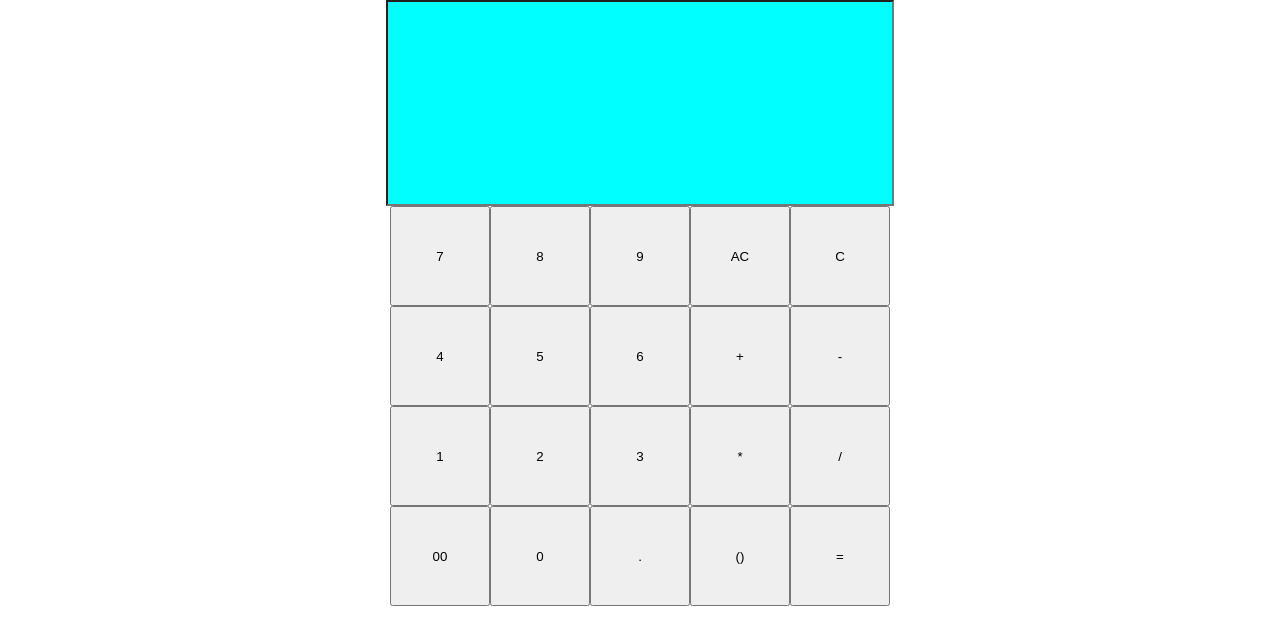
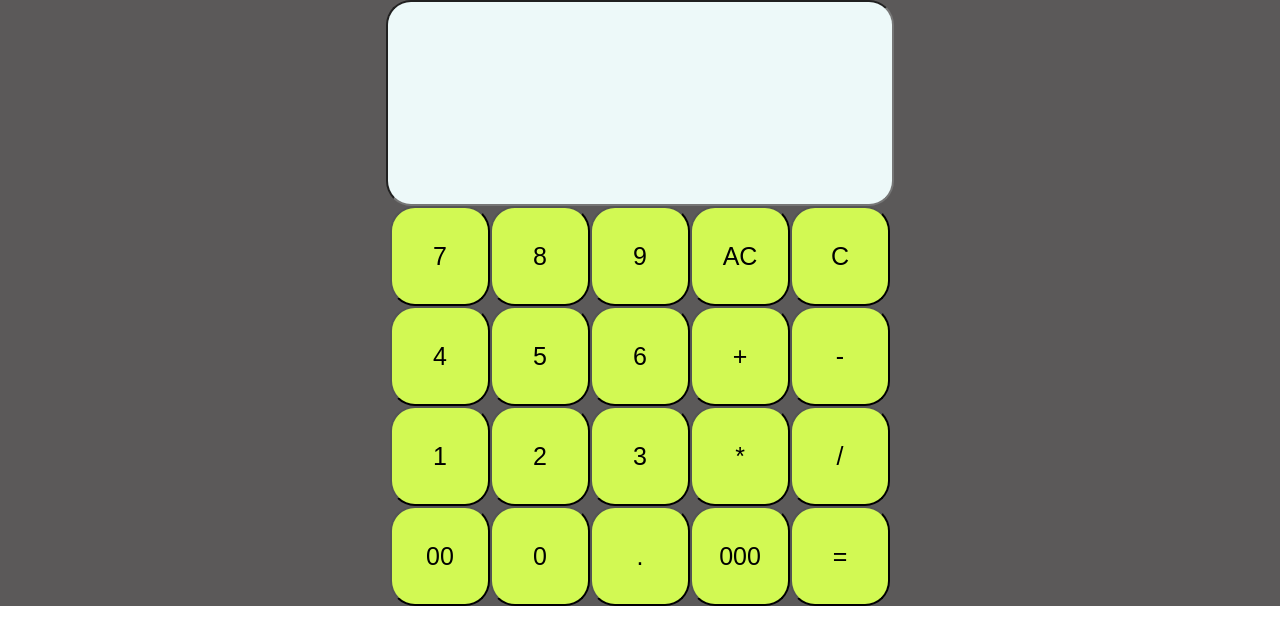
Before and after one commit to Mohamed1Mahmoud2/simple-calculator, a React (Create React App) app: page / in a window 1280 px wide. Shown: the top 644 px of the page. Built offline with nearby package versions, Linux system fonts and the light colour scheme.

Commit message:
update CalcUi js and css

```diff
--- a/src/components/CalcUi.css
+++ b/src/components/CalcUi.css
@@ -1,10 +1,23 @@
+.calc-container{
+    background-color: rgb(91, 89, 89);
+}
+
 .screen{
-    background-color: aqua;
+    background-color: #edf9f9;
     width: 500px;
     height: 200px;
+    font-size: 50px;
+    border-radius: 25px;
 }
+
 
 .btn-calc{
     width: 100px;
     height: 100px;
+    font-size: 25px;
+    background-color: rgb(210, 249, 83);
+    border-radius: 25px;
 }
+.btn-calc:hover{
+    background-color: rgb(194, 244, 31);
+}
--- a/src/components/CalcUi.js
+++ b/src/components/CalcUi.js
@@ -2,32 +2,51 @@ import { useState } from 'react'
 import "./CalcUi.css";
 
 function CalcUi() {
+    const [screenValue, setScreenValue] = useState('')
+    function updateValueScreen(e) {
+        setScreenValue(screenValue + e.target.value)
+    }
+    function allClear() {
+        setScreenValue('')
+    }
+    function charDelete() {
+        setScreenValue(screenValue.slice(0, -1))
+    }
+    function getResult() {
+        setScreenValue(eval(screenValue))
+
+    }
     return (
-        <div>
+        <div className='calc-container'>
 
             <div>
-                <input className='screen' />
+                <input className='screen' value={screenValue} />
             </div>
-
+            <div className='btn-container'>
                 <div>
                     <input
                         type='button' value={"7"} className='btn-calc'
+                        onClick={updateValueScreen}
                     />
 
                     <input
                         type='button' value={"8"} className='btn-calc'
+                        onClick={updateValueScreen}
                     />
 
                     <input
                         type='button' value={"9"} className='btn-calc'
+                        onClick={updateValueScreen}
                     />
 
                     <input
                         type='button' value={"AC"} className='btn-calc'
+                        onClick={allClear}
                     />
 
                     <input
                         type='button' value={"C"} className='btn-calc'
+                        onClick={charDelete}
                     />
 
                 </div>
@@ -35,22 +54,27 @@ function CalcUi() {
                 <div>
                     <input
                         type='button' value={"4"} className='btn-calc'
+                        onClick={updateValueScreen}
                     />
 
                     <input
                         type='button' value={"5"} className='btn-calc'
+                        onClick={updateValueScreen}
                     />
 
                     <input
                         type='button' value={"6"} className='btn-calc'
+                        onClick={updateValueScreen}
                     />
 
                     <input
                         type='button' value={"+"} className='btn-calc'
+                        onClick={updateValueScreen}
                     />
 
                     <input
                         type='button' value={"-"} className='btn-calc'
+                        onClick={updateValueScreen}
                     />
 
                 </div>
@@ -58,22 +82,27 @@ function CalcUi() {
                 <div>
                     <input
                         type='button' value={"1"} className='btn-calc'
+                        onClick={updateValueScreen}
                     />
 
                     <input
                         type='button' value={"2"} className='btn-calc'
+                        onClick={updateValueScreen}
                     />
 
                     <input
                         type='button' value={"3"} className='btn-calc'
+                        onClick={updateValueScreen}
                     />
 
                     <input
                         type='button' value={"*"} className='btn-calc'
+                        onClick={updateValueScreen}
                     />
 
                     <input
                         type='button' value={"/"} className='btn-calc'
+                        onClick={updateValueScreen}
                     />
 
                 </div>
@@ -81,24 +110,30 @@ function CalcUi() {
                 <div>
                     <input
                         type='button' value={"00"} className='btn-calc'
+                        onClick={updateValueScreen}
                     />
 
                     <input
                         type='button' value={"0"} className='btn-calc'
+                        onClick={updateValueScreen}
                     />
 
                     <input
                         type='button' value={"."} className='btn-calc'
+                        onClick={updateValueScreen}
                     />
 
                     <input
-                    type='button' value={"()"} className='btn-calc'
+                        type='button' value={"000"} className='btn-calc'
+                        onClick={updateValueScreen}
                     />
 
                     <input
                         type='button' value={"="} className='btn-calc'
+                        onClick={getResult}
                     />
 
+                </div>
             </div>
 
         </div>
```
Lines whose indentation alone changed are shown as unchanged.
